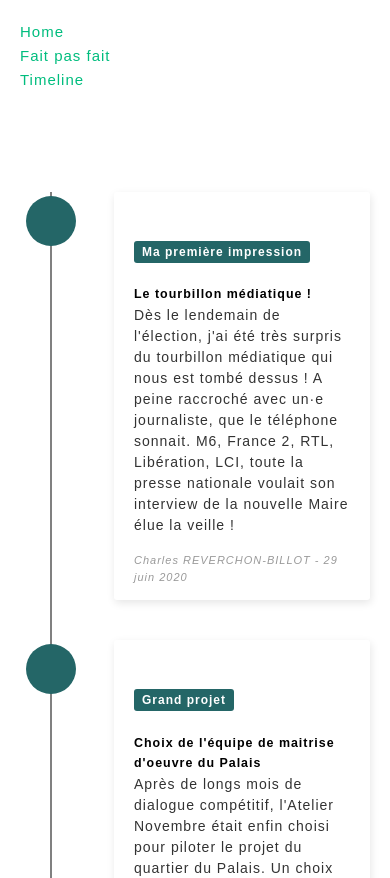
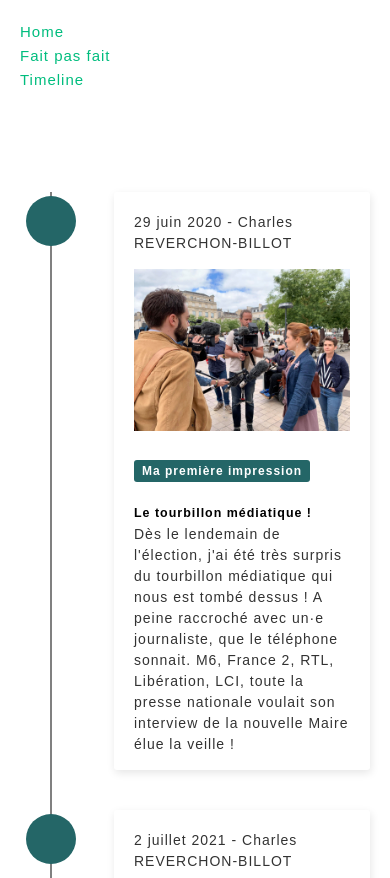
Before and after one commit to charlesrb/Mi-mandat-poco, a Vue app in the folder fait-pas-fait/: page /timeline in a window 390 px wide. Shown: the top 878 px of the page. Built offline with nearby package versions, Linux system fonts and the light colour scheme; a web font is replaced by a local one.

Commit message:
Ajout de nombreuses fonctionnalités

```diff
--- a/fait-pas-fait/sass/pages/_timeline.scss
+++ b/fait-pas-fait/sass/pages/_timeline.scss
@@ -177,7 +177,10 @@ h5 {
     }
 }
 
+.date {
 
+    padding-bottom:15px;
+}
 .author{
 	font-family: inherit;
 	padding: 3em;
--- a/fait-pas-fait/src/assets/main-sass.css
+++ b/fait-pas-fait/src/assets/main-sass.css
@@ -127,6 +127,10 @@ h5 {
   background: #fd5d93 !important;
 }
 
+.date {
+  padding-bottom: 15px;
+}
+
 .author {
   font-family: inherit;
   padding: 3em;
@@ -163,4 +167,11 @@ h5 {
 .author .btn:visited:focus,
 .author .btn:visited:active {
   background-color: #1a1a1a;
+}
+
+@media screen and (max-width: 900px) {
+  .timeline .timeline-container {
+    position: relative;
+    margin-bottom: 2.5rem;
+  }
 }/*# sourceMappingURL=main-sass.css.map */
--- a/fait-pas-fait/src/assets/timeline.json
+++ b/fait-pas-fait/src/assets/timeline.json
@@ -2,6 +2,7 @@
       {
         "date": "29 juin 2020",
         "elu": "Charles REVERCHON-BILLOT",
+        "img": "/src/assets/img/tourbillon-mediatique.jpg",
         "qualification": "Ma première impression",
         "titre": "Le tourbillon médiatique !",
         "descriptif": "Dès le lendemain de l'élection, j'ai été très surpris du tourbillon médiatique qui nous est tombé dessus ! A peine raccroché avec un·e journaliste, que le téléphone sonnait. M6, France 2, RTL, Libération, LCI, toute la presse nationale voulait son interview de la nouvelle Maire élue la veille !"
--- a/fait-pas-fait/src/views/fait-pas-fait.vue
+++ b/fait-pas-fait/src/views/fait-pas-fait.vue
@@ -30,6 +30,8 @@
           </span>
           <span class="check" v-else>C'est fait !</span><br/>
           <span class="theme">{{ action.theme }}</span><br />
+
+          <span class="titre">{{ action.titre }}</span><br />
           {{ action.action }}<br />
         </div>
 
@@ -40,6 +42,8 @@
           </span>
           <span class="check" v-else>C'est fait !</span><br/>
           <span class="theme">{{ action.theme }}</span><br />
+          <span class="titre">{{ action.titre }}</span><br />
+
           {{ action.action }}<br />
         </div>
     </div>
@@ -93,6 +97,12 @@ main {
   padding:0px;
   margin:0px;
 }
+
+.titre {
+    text-transform: uppercase;
+    font-weight: 700;
+}
+
 progress {
   accent-color:#246667;
 }
@@ -194,7 +204,13 @@ background-color:#246667;}
   transform: translateY(0);
 }
 .theme {
-  font-weight: 700;
+  font-weight: 400;
+  color:white;
+  padding:5px 10px;
+  font-size:12px;
+  border-radius:5px;
+  line-height: 50px;
+  background-color:#CCCF64;
 }
 .actions {
   display:flex;
--- a/fait-pas-fait/src/views/timeline.vue
+++ b/fait-pas-fait/src/views/timeline.vue
@@ -7,14 +7,16 @@
           <div class="timeline-icon">
             <i class="far fa-grin-wink"></i>
           </div>
+
           <div class="timeline-body">
-            <img :src="action.img" class="timeline-img" alt="">
+            <p class="date">{{ action.date }} - {{ action.elu }}</p>
+            <img :src="action.img" class="timeline-img" alt="" v-if="action.img">
             <h4 class="timeline-title"><span class="badge">{{ action.qualification }}</span></h4>
             <h5>{{ action.titre }}</h5>
             <p>
               {{action.descriptif}}
             </p>
-            <p class="timeline-subtitle">{{action.elu}} - {{action.date}}</p>
+            <!-- <p class="timeline-subtitle">{{action.elu}}</p> -->
           </div>
         </div>
 <!--
```
Also changed, not shown: fait-pas-fait/src/assets/actions.json, fait-pas-fait/src/assets/img/tourbillon-mediatique.jpg (added), 6 other files (tests, documents, lock files or other folders).
